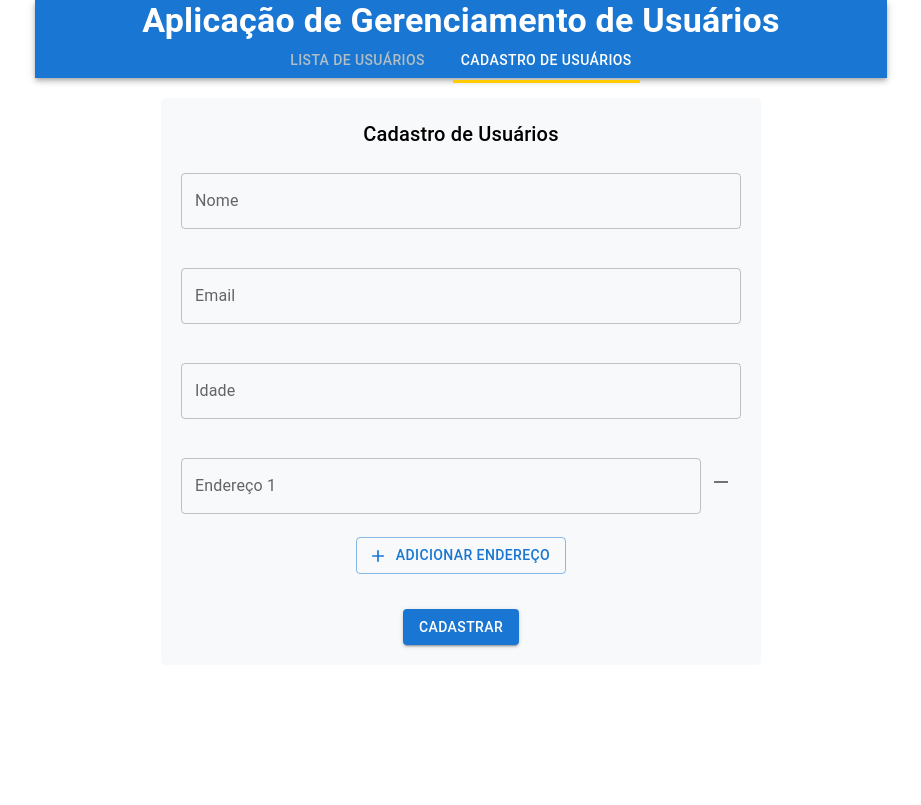
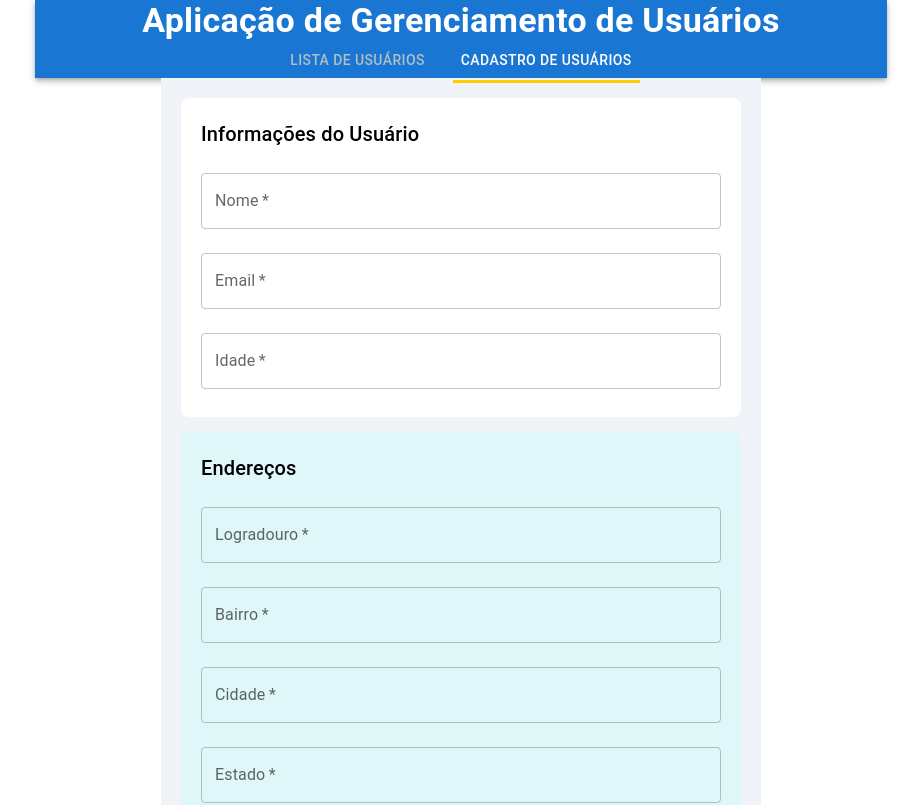
Before and after one commit to Bavaria93/Hello-world, a React (Create React App) app: page /cadastro in a window 1280 px wide. Shown: the top 805 px of the page, without its empty margins (179-1100 px from the left). Built offline with nearby package versions, Linux system fonts and the light colour scheme.

Commit message:
dados de endereco

```diff
--- a/src/Cadastro.js
+++ b/src/Cadastro.js
@@ -6,96 +6,183 @@ import { Add, Remove } from '@mui/icons-material';
 const API_URL = 'http://localhost:5000/users';
 
 function Cadastro() {
-  const [user, setUser] = useState({
-    name: '',
-    email: '',
-    age: '',
-    addresses: [''],
+  const [name, setName] = useState('');
+  const [email, setEmail] = useState('');
+  const [age, setAge] = useState('');
+  const [addresses, setAddresses] = useState([{ logradouro: '', bairro: '', cidade: '', estado: '' }]);
+  const [errors, setErrors] = useState({});
+  const [successMessage, setSuccessMessage] = useState('');
+  const [errorMessage, setErrorMessage] = useState('');
+
+  const validate = () => {
+    let tempErrors = {};
+
+    // Validação do Nome
+    tempErrors.name = name
+      ? (/^[A-Za-z\s]+$/.test(name) ? '' : 'Nome não pode incluir números')
+      : 'Nome é obrigatório';
+
+    // Validação do Email
+    tempErrors.email = email
+      ? (/.+@.+\..+/.test(email) ? '' : 'Email inválido')
+      : 'Email é obrigatório';
+
+    // Validação da Idade
+    tempErrors.age = age
+      ? (/^\d+$/.test(age) ? '' : 'Idade deve incluir apenas números')
+      : 'Idade é obrigatória';
+
+    // Validação dos Endereços
+    addresses.forEach((address, index) => {
+      if (!address.logradouro.trim()) tempErrors[`logradouro_${index}`] = 'O logradouro é obrigatório.';
+      if (!address.bairro.trim()) tempErrors[`bairro_${index}`] = 'O bairro é obrigatório.';
+      if (!address.cidade.trim()) tempErrors[`cidade_${index}`] = 'A cidade é obrigatória.';
+      if (!address.estado.trim()) tempErrors[`estado_${index}`] = 'O estado é obrigatório.';
     });
 
-  const handleInputChange = (e) => {
-    const { name, value } = e.target;
-    setUser({ ...user, [name]: value });
-  };
-
-  const handleAddressChange = (index, value) => {
-    const newAddresses = user.addresses.map((address, i) => (i === index ? value : address));
-    setUser({ ...user, addresses: newAddresses });
-  };
-
-  const addAddressField = () => {
-    setUser({ ...user, addresses: [...user.addresses, ''] });
-  };
-
-  const removeAddressField = (index) => {
-    const newAddresses = user.addresses.filter((_, i) => i !== index);
-    setUser({ ...user, addresses: newAddresses });
+    setErrors(tempErrors);
+    return Object.values(tempErrors).every((x) => x === '');
   };
 
   const handleAddUser = (e) => {
     e.preventDefault();
+    if (!validate()) return;
+
     axios
-      .post(API_URL, user)
+      .post(API_URL, { name, email, age, addresses })
       .then(() => {
-        setUser({ name: '', email: '', age: '', addresses: [''] });
+        setSuccessMessage('Usuário cadastrado com sucesso!');
+        setErrorMessage('');
+        clearForm();
       })
       .catch((error) => {
-        console.error('Erro ao cadastrar usuário:', error);
+        const errorMsg = error.response ? error.response.data.message : 'Erro ao cadastrar o usuário. Por favor, tente novamente.';
+        setErrorMessage(errorMsg);
+        setSuccessMessage('');
+        console.error('Detalhes do erro:', error);
       });
   };
 
+  const clearForm = () => {
+    setName('');
+    setEmail('');
+    setAge('');
+    setAddresses([{ logradouro: '', bairro: '', cidade: '', estado: '' }]);
+    setErrors({});
+  };
+
+  const handleAddressChange = (index, key, value) => {
+    const updatedAddresses = addresses.map((address, i) =>
+      i === index ? { ...address, [key]: value } : address
+    );
+    setAddresses(updatedAddresses);
+  };
+
+  const addAddressField = () => {
+    setAddresses([...addresses, { logradouro: '', bairro: '', cidade: '', estado: '' }]);
+  };
+
+  const removeAddressField = (index) => {
+    const updatedAddresses = addresses.filter((_, i) => i !== index);
+    setAddresses(updatedAddresses);
+  };
+
   return (
-    <Container maxWidth="sm" style={{ backgroundColor: '#f8f9fa', borderRadius: '5px', padding: '20px', marginTop: '20px' }}>
-      <Typography variant="h6" align="center" gutterBottom>
-        Cadastro de Usuários
-      </Typography>
-      <Box
-        component="form"
-        onSubmit={handleAddUser}
-        style={{ display: 'flex', flexDirection: 'column', gap: '15px' }}
-      >
+    <Container maxWidth="sm" style={{ padding: '20px', backgroundColor: '#f0f4f8' }}>
+      {successMessage && (
+        <Typography style={{ color: 'green', marginBottom: '10px' }}>{successMessage}</Typography>
+      )}
+      {errorMessage && (
+        <Typography style={{ color: 'red', marginBottom: '10px' }}>{errorMessage}</Typography>
+      )}
+      <Box component="form" style={{ display: 'flex', flexDirection: 'column', gap: '15px' }} onSubmit={handleAddUser}>
+        <Box style={{ backgroundColor: '#ffffff', padding: '20px', borderRadius: '8px' }}>
+          <Typography variant="h6" gutterBottom>Informações do Usuário</Typography>
           <TextField
             label="Nome"
-          name="name"
-          value={user.name}
-          onChange={handleInputChange}
+            value={name}
+            onChange={(e) => setName(e.target.value)}
             fullWidth
             margin="normal"
+            error={!!errors.name}
+            helperText={errors.name}
+            required
           />
           <TextField
             label="Email"
-          name="email"
-          value={user.email}
-          onChange={handleInputChange}
+            value={email}
+            onChange={(e) => setEmail(e.target.value)}
             fullWidth
             margin="normal"
+            error={!!errors.email}
+            helperText={errors.email}
+            required
           />
           <TextField
             label="Idade"
-          name="age"
-          value={user.age}
-          onChange={handleInputChange}
+            value={age}
+            onChange={(e) => setAge(e.target.value)}
             fullWidth
             margin="normal"
+            error={!!errors.age}
+            helperText={errors.age}
+            required
           />
-        {user.addresses.map((address, index) => (
-          <Box key={index} display="flex" alignItems="center">
+        </Box>
+        <Box style={{ backgroundColor: '#e0f7fa', padding: '20px', borderRadius: '8px' }}>
+          <Typography variant="h6" gutterBottom>Endereços</Typography>
+          {addresses.map((address, index) => (
+            <React.Fragment key={index}>
               <TextField
-              label={`Endereço ${index + 1}`}
-              value={address}
-              onChange={(e) => handleAddressChange(index, e.target.value)}
+                label="Logradouro"
+                value={address.logradouro}
+                onChange={(e) => handleAddressChange(index, 'logradouro', e.target.value)}
                 fullWidth
                 margin="normal"
+                error={!!errors[`logradouro_${index}`]}
+                helperText={errors[`logradouro_${index}`]}
+                required
+              />
+              <TextField
+                label="Bairro"
+                value={address.bairro}
+                onChange={(e) => handleAddressChange(index, 'bairro', e.target.value)}
+                fullWidth
+                margin="normal"
+                error={!!errors[`bairro_${index}`]}
+                helperText={errors[`bairro_${index}`]}
+                required
+              />
+              <TextField
+                label="Cidade"
+                value={address.cidade}
+                onChange={(e) => handleAddressChange(index, 'cidade', e.target.value)}
+                fullWidth
+                margin="normal"
+                error={!!errors[`cidade_${index}`]}
+                helperText={errors[`cidade_${index}`]}
+                required
+              />
+              <TextField
+                label="Estado"
+                value={address.estado}
+                onChange={(e) => handleAddressChange(index, 'estado', e.target.value)}
+                fullWidth
+                margin="normal"
+                error={!!errors[`estado_${index}`]}
+                helperText={errors[`estado_${index}`]}
+                required
               />
               <IconButton onClick={() => removeAddressField(index)} aria-label="remover endereço">
                 <Remove />
               </IconButton>
-          </Box>
+            </React.Fragment>
           ))}
           <Box display="flex" justifyContent="center" marginBottom="10px">
             <Button onClick={addAddressField} variant="outlined" color="primary" startIcon={<Add />}>
               Adicionar Endereço
             </Button>
+          </Box>
         </Box>
         <Box display="flex" justifyContent="center" marginTop="10px">
           <Button type="submit" variant="contained" color="primary">
```
Also changed, not shown: 2 other files (tests, documents, lock files or other folders). Lines whose indentation alone changed are shown as unchanged.
